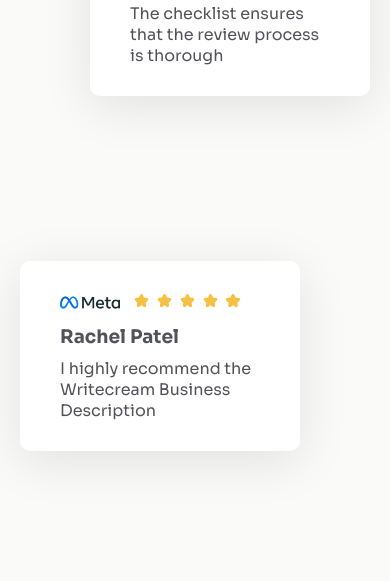
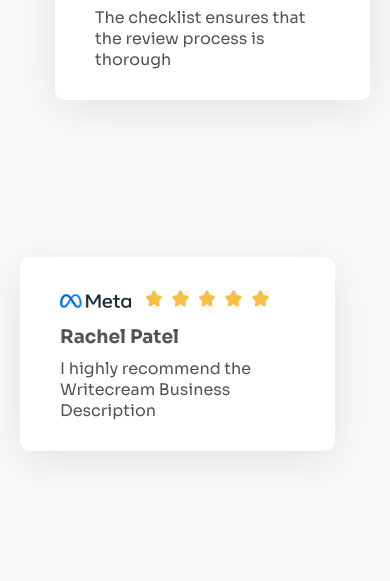
Before and after one commit to DannerVelaF/DevChallenge-DannerVela, a plain HTML site: page Responsive Web Challenge/Testimonial Page/index.html in a window 390 px wide. Shown: the part 809-1390 px from the top of the page. Drawn offline with Linux system fonts and the light colour scheme.

Commit message:
--amend-no-edit

```diff
--- a/Responsive Web Challenge/Testimonial Page/style.css
+++ b/Responsive Web Challenge/Testimonial Page/style.css
@@ -153,12 +153,3 @@ body {
     width: 90%;
   }
 }
-
-@media screen and (max-width: 1183px) {
-  .card_stars img {
-    width: 15%;
-  }
-  .card {
-    width: 80%;
-  }
-}
```
